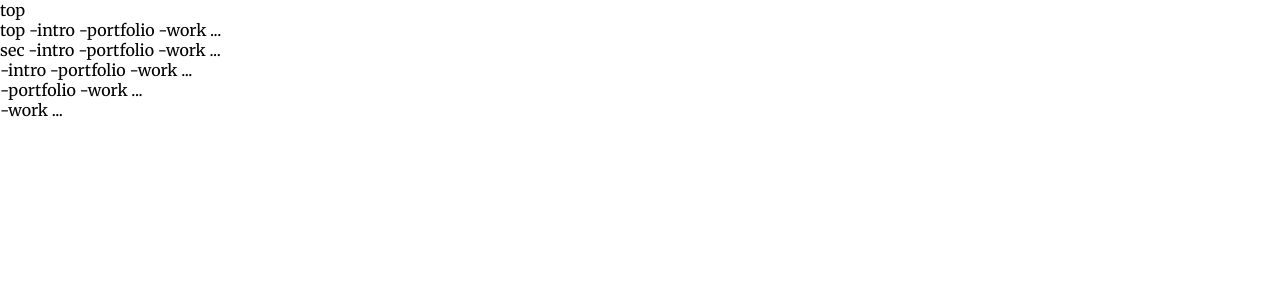
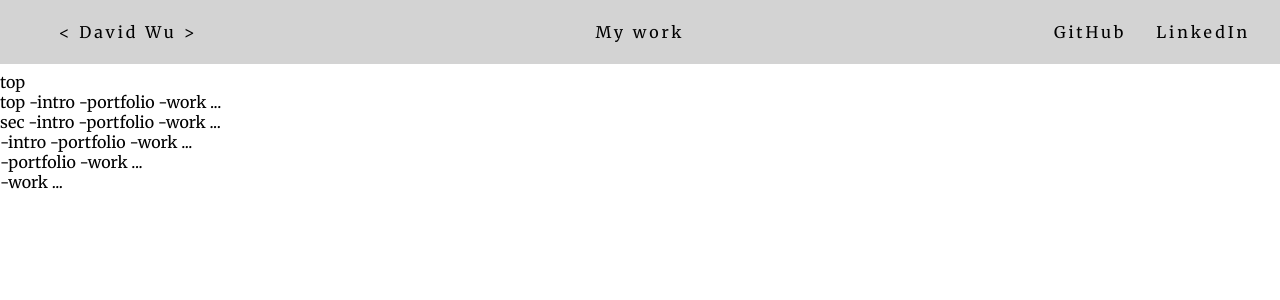
Before and after one commit to david204code/MyPortfolio, a React (Create React App) app: page / in a window 1280 px wide. Shown: the top 300 px of the page. Built offline with nearby package versions, Linux system fonts and the light colour scheme.

Commit message:
Create and import the Header components, style the css and added padding-top to the HomePage.scss

```diff
--- a/src/App.jsx
+++ b/src/App.jsx
@@ -1,9 +1,11 @@
 import "./App.scss";
+import Header from "./components/header/Header";
 import HomePage from "./pages/homePage/HomePage";
 
 function App() {
   return (
     <div className="app">
+      <Header />
       <HomePage />
     </div>
   );
--- /dev/null
+++ b/src/components/header/Header.jsx
@@ -0,0 +1,29 @@
+import React from "react";
+import "./Header.scss";
+
+export default function Header() {
+  return (
+    <div className="header">
+      <div className="wrapper">
+        <div className="left">
+          <a href="#home" className="logo">
+            &#60; David Wu &#62;
+          </a>
+        </div>
+        <div className="middle">
+          <div className="middleWrapper">
+            <a href="#mywork">My work</a>
+          </div>
+        </div>
+        <div className="right">
+          <div className="rightWrapper">
+            <span>GitHub</span>
+          </div>
+          <div className="rightWrapper">
+            <span>LinkedIn</span>
+          </div>
+        </div>
+      </div>
+    </div>
+  );
+}
--- /dev/null
+++ b/src/components/header/Header.scss
@@ -0,0 +1,45 @@
+// .header {
+
+// }
+
+.wrapper {
+  background: lightgrey;
+  height: 8vh;
+  width: 100%;
+  position: fixed;
+  display: flex;
+  align-items: center;
+  justify-content: space-evenly;
+  letter-spacing: 3px;
+}
+
+.left {
+  display: flex;
+  align-items: center;
+  justify-content: space-evenly;
+  width: 20%;
+}
+
+.middle {
+  display: flex;
+  align-items: center;
+  justify-content: center;
+  width: 60%;
+}
+
+.right {
+  display: flex;
+  align-items: center;
+  justify-content: space-evenly;
+  width: 20%;
+}
+
+a {
+  text-decoration: none;
+  color: inherit;
+}
+
+// .logo {
+// text-transform: uppercase;
+// letter-spacing: 4px;
+// }
--- a/src/pages/homePage/HomePage.scss
+++ b/src/pages/homePage/HomePage.scss
@@ -0,0 +1,4 @@
+.homepage {
+  padding-top: 9vh;
+  height: 100vh;
+}
```
